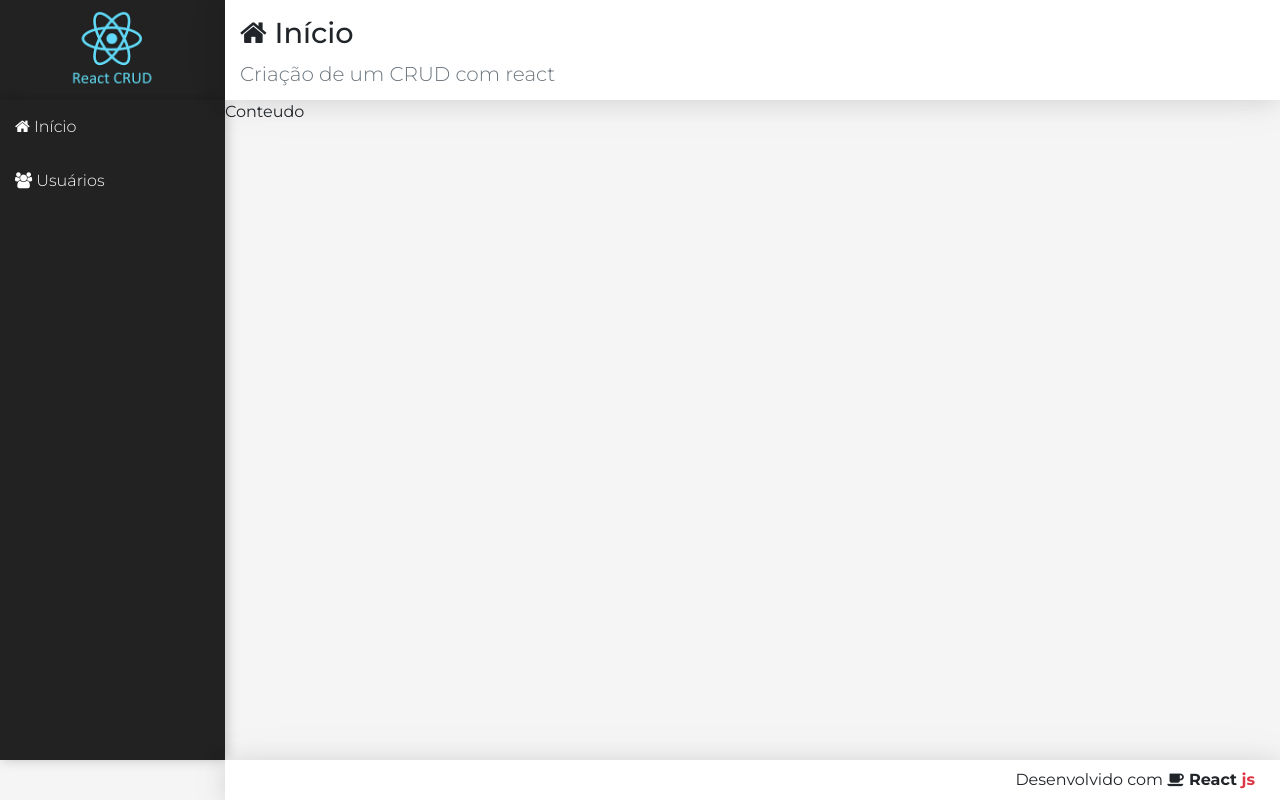
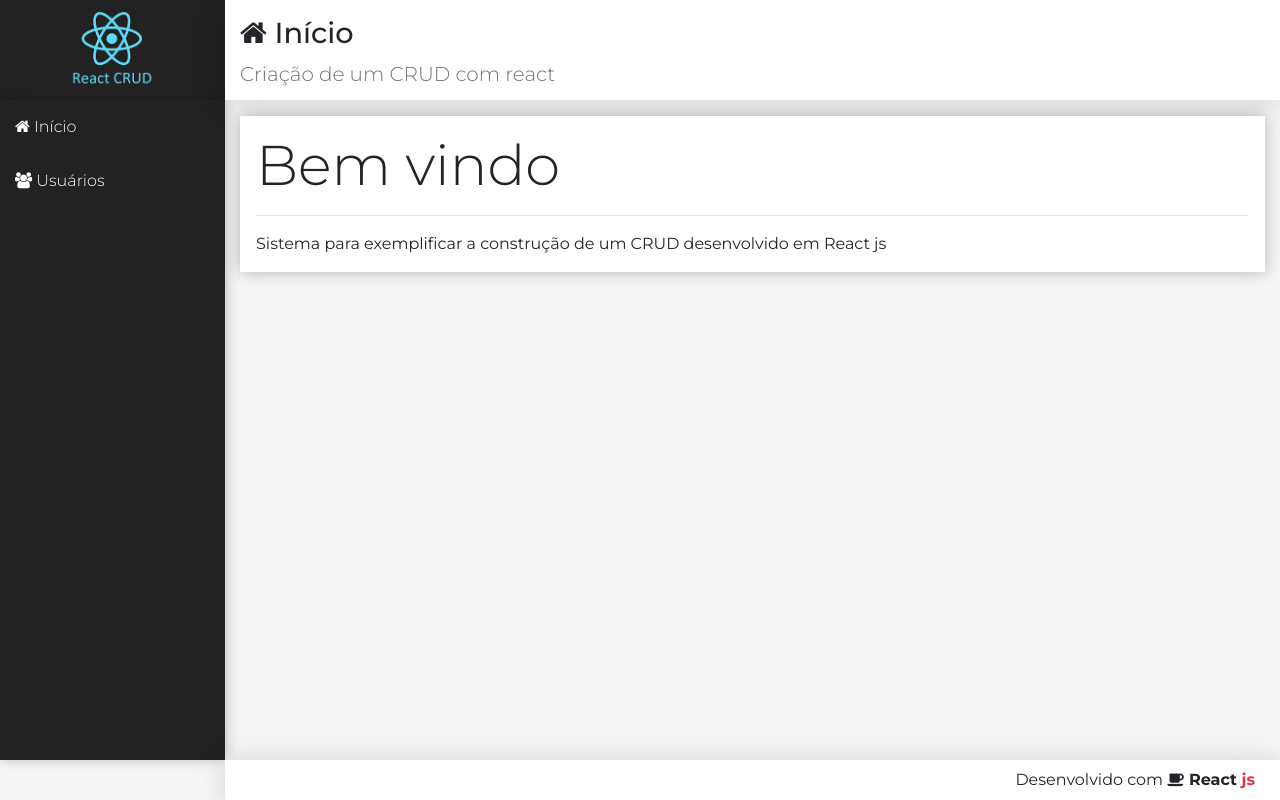
Before and after one commit to lucasspeixoto/react_crud, a React (Create React App) app in the folder frontend/: page / in a window 1280 px wide. Built offline with nearby package versions, Linux system fonts and the light colour scheme.

Commit message:
Inicialização do componente Home

```diff
--- /dev/null
+++ b/frontend/src/components/home/Home.jsx
@@ -0,0 +1,11 @@
+import React from 'react'
+import Main from '../templates/Main'
+
+export default props =>
+    <Main icon="home" title="Início"
+        subtitle="Criação de um CRUD com react">
+        <div className="display-4">Bem vindo</div>
+        <hr />
+        <p className="mb-0">Sistema para exemplificar a construção de um CRUD
+desenvolvido em React js</p>
+    </Main>
--- a/frontend/src/components/templates/Main.css
+++ b/frontend/src/components/templates/Main.css
@@ -0,0 +1,4 @@
+main > div {
+    background-color: #fff;
+    box-shadow: 0px 0px 15px #0004;
+}
--- a/frontend/src/components/templates/Main.jsx
+++ b/frontend/src/components/templates/Main.jsx
@@ -8,7 +8,9 @@
 export default props =>
     <Fragment>
         <Header {...props} /> {/* Header passa a receber as propriedades de main (icon, title e subtitle) */}
-        <main className="content">
-            Conteudo
+        <main className="content container-fluid">
+            <div className="p-3 mt-3">
+                {props.children}
+            </div>
         </main>
     </Fragment>
--- a/frontend/src/main/App.jsx
+++ b/frontend/src/main/App.jsx
@@ -6,7 +6,7 @@
 //import Header from '../components/templates/Header'
 import Logo from '../components/templates/Logo'
 import Nav from '../components/templates/Nav'
-import Main from '../components/templates/Main'
+import Home from '../components/home/Home'
 import Footer from '../components/templates/Footer'
 
 //eslint-disable-next-line
@@ -14,7 +14,7 @@
     <div className="app">
         <Logo />
         <Nav />
-        <Main icon="home" title="Início" subtitle="Criação de um CRUD com react"/>
+        <Home />
         <Footer />
 
     </div>
```
